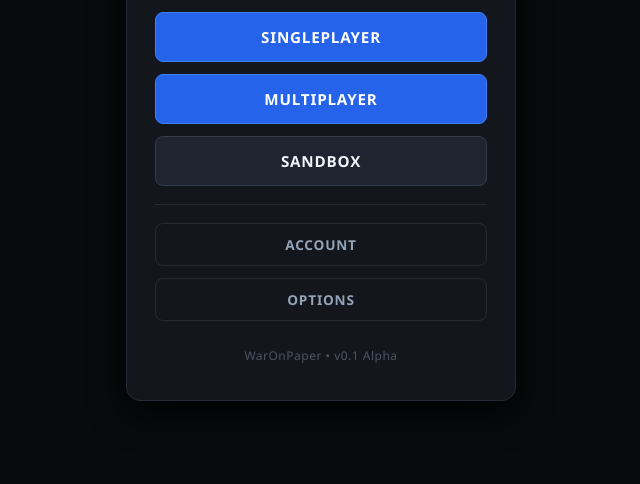
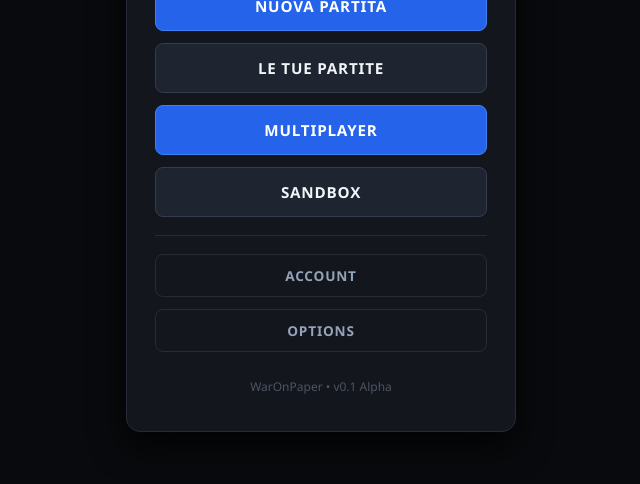
Before and after one commit to Fronteee09/WarOnPaper, a plain HTML site: page index.html in a window 1280 px wide. Shown: the part 316-800 px from the top of the page, without its empty margins (319-959 px from the left). Drawn offline with Linux system fonts and the light colour scheme.

Commit message:
Update index.html

```diff
--- a/index.html
+++ b/index.html
@@ -4,182 +4,49 @@
     <meta charset="UTF-8">
     <meta name="viewport" content="width=device-width, initial-scale=1.0">
     <title>WarOnPaper - Strategy Wargame</title>
-
-    <!-- Favicon del sito -->
     <link rel="icon" type="image/png" href="waronpaperlogo.png">
 
     <style>
-        /* Reset e impostazioni base */
-        * {
-            box-sizing: border-box;
-            margin: 0;
-            padding: 0;
-            font-family: 'Segoe UI', Roboto, Helvetica, Arial, sans-serif;
-        }
-
-        body {
-            background-color: #090a0d; /* Sfondo nero scuro */
-            color: #e2e8f0;
-            display: flex;
-            justify-content: center;
-            align-items: center;
-            min-height: 100vh;
-            padding: 20px;
-        }
-
-        /* Box centrale responsive (si adatta automaticamente a mobile e desktop) */
-        .menu-container {
-            background-color: #13161c;
-            border: 1px solid #262b36;
-            border-radius: 14px;
-            padding: 36px 28px;
-            width: 100%;
-            max-width: 390px;
-            text-align: center;
-            box-shadow: 0 12px 35px rgba(0, 0, 0, 0.85);
-        }
-
-        /* Sezione Logo */
-        .header-logo {
-            margin-bottom: 28px;
-        }
-
-        .logo-img {
-            width: 96px;
-            height: 96px;
-            object-fit: contain;
-            margin-bottom: 14px;
-            border-radius: 10px;
-        }
-
-        h1 {
-            font-size: 1.85rem;
-            letter-spacing: 1.5px;
-            color: #ffffff;
-            text-transform: uppercase;
-            font-weight: 800;
-        }
-
-        .subtitle {
-            font-size: 0.85rem;
-            color: #7e8899;
-            margin-top: 4px;
-            letter-spacing: 0.5px;
-        }
-
-        /* Contenitore Pulsanti */
-        .menu-buttons {
-            display: flex;
-            flex-direction: column;
-            gap: 12px;
-        }
-
-        .btn {
-            display: block;
-            width: 100%;
-            padding: 14px;
-            text-decoration: none;
-            font-size: 0.95rem;
-            font-weight: 600;
-            border-radius: 8px;
-            transition: all 0.2s ease;
-            text-transform: uppercase;
-            letter-spacing: 0.8px;
-            cursor: pointer;
-        }
-
-        /* Tasti principali (Singleplayer / Multiplayer) */
-        .btn-primary {
-            background-color: #2563eb;
-            color: #ffffff;
-            border: 1px solid #3b82f6;
-        }
-
-        .btn-primary:hover {
-            background-color: #1d4ed8;
-            transform: translateY(-2px);
-            box-shadow: 0 4px 12px rgba(37, 99, 235, 0.35);
-        }
-
-        .btn-primary:active {
-            transform: translateY(0);
-        }
-
-        /* Tasto Sandbox */
-        .btn-secondary {
-            background-color: #1e2430;
-            color: #f1f5f9;
-            border: 1px solid #333c4d;
-        }
-
-        .btn-secondary:hover {
-            background-color: #2a3342;
-            border-color: #475569;
-            transform: translateY(-2px);
-        }
-
-        .btn-secondary:active {
-            transform: translateY(0);
-        }
-
-        /* Linea divisoria */
-        .divider {
-            height: 1px;
-            background-color: #262b36;
-            margin: 6px 0;
-        }
-
-        /* Tasti secondari (Account / Options) */
-        .btn-outline {
-            background-color: transparent;
-            color: #94a3b8;
-            border: 1px solid #262b36;
-            font-size: 0.85rem;
-            padding: 11px;
-        }
-
-        .btn-outline:hover {
-            color: #ffffff;
-            border-color: #4b5563;
-            background-color: rgba(255, 255, 255, 0.04);
-        }
-
-        /* Footer */
-        .menu-footer {
-            margin-top: 26px;
-            font-size: 0.75rem;
-            color: #4b5563;
-            letter-spacing: 0.5px;
-        }
+        * { box-sizing: border-box; margin: 0; padding: 0; font-family: 'Segoe UI', Roboto, sans-serif; }
+        body { background-color: #090a0d; color: #e2e8f0; display: flex; justify-content: center; align-items: center; min-height: 100vh; padding: 20px; }
+        .menu-container { background-color: #13161c; border: 1px solid #262b36; border-radius: 14px; padding: 36px 28px; width: 100%; max-width: 390px; text-align: center; box-shadow: 0 12px 35px rgba(0, 0, 0, 0.85); }
+        .header-logo { margin-bottom: 28px; }
+        .logo-img { width: 96px; height: 96px; object-fit: contain; margin-bottom: 14px; border-radius: 10px; }
+        h1 { font-size: 1.85rem; letter-spacing: 1.5px; color: #ffffff; text-transform: uppercase; font-weight: 800; }
+        .subtitle { font-size: 0.85rem; color: #7e8899; margin-top: 4px; }
+        .menu-buttons { display: flex; flex-direction: column; gap: 12px; }
+        .btn { display: block; width: 100%; padding: 14px; text-decoration: none; font-size: 0.95rem; font-weight: 600; border-radius: 8px; transition: all 0.2s ease; text-transform: uppercase; letter-spacing: 0.8px; cursor: pointer; }
+        .btn-primary { background-color: #2563eb; color: #ffffff; border: 1px solid #3b82f6; }
+        .btn-primary:hover { background-color: #1d4ed8; }
+        .btn-secondary { background-color: #1e2430; color: #f1f5f9; border: 1px solid #333c4d; }
+        .btn-secondary:hover { background-color: #2a3342; }
+        .divider { height: 1px; background-color: #262b36; margin: 6px 0; }
+        .btn-outline { background-color: transparent; color: #94a3b8; border: 1px solid #262b36; font-size: 0.85rem; padding: 11px; }
+        .btn-outline:hover { color: #ffffff; border-color: #4b5563; background-color: rgba(255, 255, 255, 0.04); }
+        .menu-footer { margin-top: 26px; font-size: 0.75rem; color: #4b5563; }
     </style>
 </head>
 <body>
-
     <div class="menu-container">
-        <!-- Logo e Titolo -->
         <div class="header-logo">
             <img src="waronpaperlogo.png" alt="WarOnPaper Logo" class="logo-img">
             <h1>WarOnPaper</h1>
             <p class="subtitle">Tactical Map Simulator</p>
         </div>
 
-        <!-- Pulsanti di navigazione -->
         <nav class="menu-buttons">
-            <a href="singleplayer.html" class="btn btn-primary">Singleplayer</a>
+            <a href="singleplayer.html" class="btn btn-primary">Nuova Partita</a>
+            <a href="yourgames.html" class="btn btn-secondary">Le tue partite</a>
             <a href="multiplayer.html" class="btn btn-primary">Multiplayer</a>
             <a href="sandbox.html" class="btn btn-secondary">Sandbox</a>
-
             <div class="divider"></div>
-
             <a href="account.html" class="btn btn-outline">Account</a>
             <a href="options.html" class="btn btn-outline">Options</a>
         </nav>
 
-        <!-- Versione -->
         <footer class="menu-footer">
             <span>WarOnPaper • v0.1 Alpha</span>
         </footer>
     </div>
-
 </body>
 </html>
```
